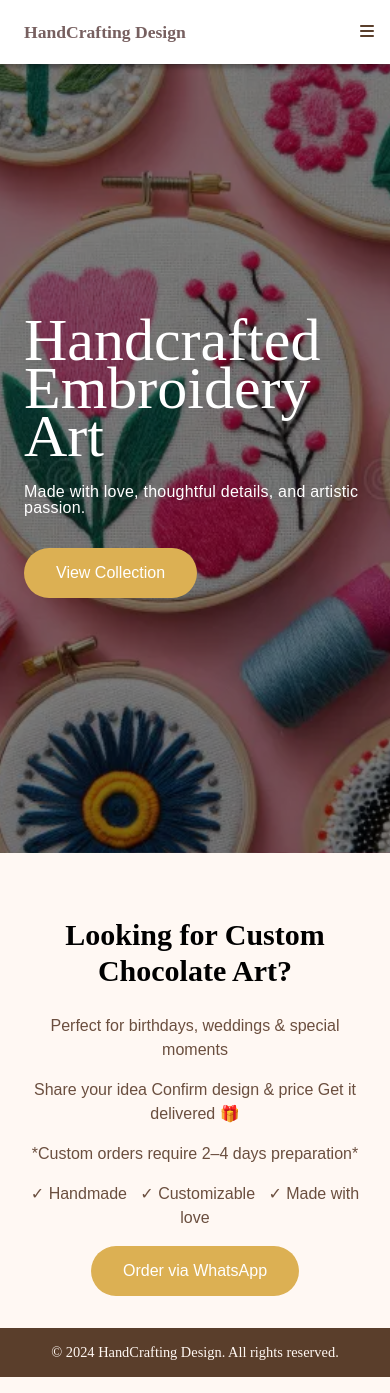
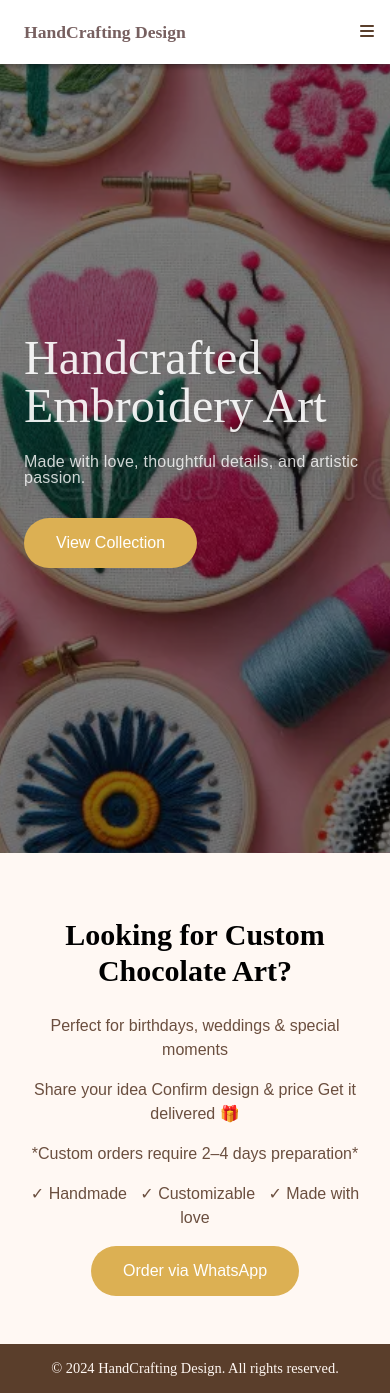
Before and after one commit to Disha-m-tandel/handcrafting_website, an Angular app: page /home in a window 390 px wide. Built offline with nearby package versions, Linux system fonts and the light colour scheme.

Commit message:
design changes

```diff
--- a/src/app/about-us/about-us.component.html
+++ b/src/app/about-us/about-us.component.html
@@ -59,7 +59,7 @@
     </section>
     <section class="contact" >
         <h2>Have a story or idea in mind?</h2>
-        <p>Follow us on Instagram &#64;craftershilpa1 and Youtube &#64;craftershilpa1for the latest updates, behind-the-scenes peeks, and new
+        <p>Follow us on Instagram &#64;craftershilpa1 and Youtube &#64;craftershilpa1 for the latest updates, behind-the-scenes peeks, and new
             collection launches. We love sharing our creative journey with you!</p>
         <p>Let’s turn it into a handcrafted embroidery piece.</p>
         <a routerLink="/home"><button>Contact Us</button></a>
--- a/src/app/collection/collection.component.scss
+++ b/src/app/collection/collection.component.scss
@@ -161,19 +161,19 @@
   }
 
   .collection-card{
-    width: 5rem;
+    width: 11rem;
     border-radius: 0.5rem;
   }
 
   .collection-card .top-card{
-    width: 5rem;
-    height: 5rem;
+    width: 11rem;
+    height: 11rem;
 
   }
 
   .collection-card img {
-  width: 1.5rem;
-  height: 1.5rem;
+  width: 2rem;
+  height: 2rem;
   object-fit: cover;
 }
   .collection-grid {
@@ -194,12 +194,12 @@
 }
 
 .card-details{
-  padding: 0;
+  padding: 0.4rem;
 }
 
 .cart-button{
-  padding: 0.2rem 0.3rem;
-  font-size: 0.3rem;
+  padding: 0.3rem 0.9rem;
+  font-size: 0.8rem;
 }
 
 .cart-button-1{
--- a/src/app/contact/contact.component.scss
+++ b/src/app/contact/contact.component.scss
@@ -46,7 +46,7 @@ p{
 @media (max-width: 768px){
 
     .contact{
-        padding: 2rem 1rem;
+        padding: 2rem 1rem 3rem 1rem;
     }
 
 }
--- a/src/app/home/home.component.scss
+++ b/src/app/home/home.component.scss
@@ -39,6 +39,7 @@
   margin-bottom: 1.5rem;
   font-family: playfair display, serif;
   letter-spacing: 0;
+  opacity: 0.9;
 }
 
 .subtitle {
@@ -48,7 +49,7 @@
   font-size: 1rem;
   line-height: 1;
   font-family: poppins, sans-serif;
-
+  opacity: 0.8;
 }
 
 
@@ -84,4 +85,9 @@ a{
   .hero{
     height: 93.5vh;
   }
+
+  .title{
+    font-size: 3rem;
+    line-height: 3rem;
+  }
 }
```
